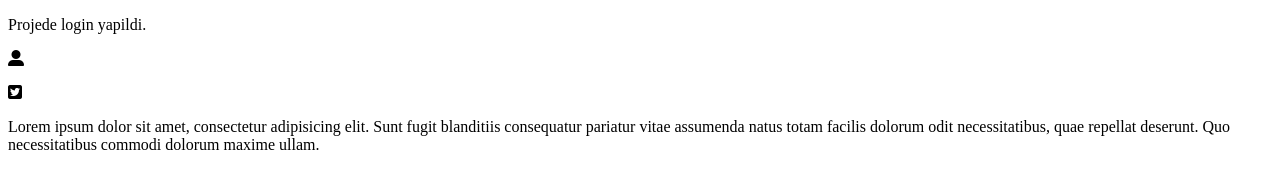
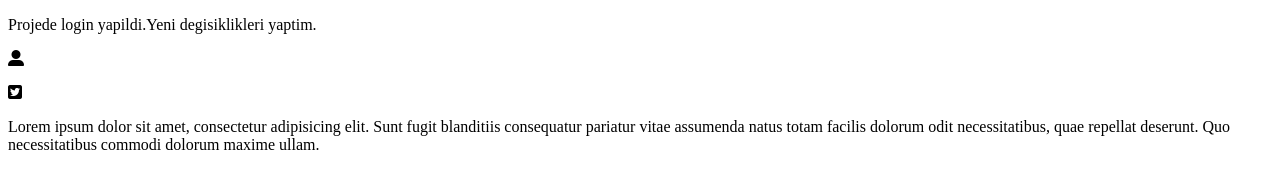
Before and after one commit to dali-saymaz/githubdeneme, a plain HTML site: page index.html in a window 1280 px wide. Drawn offline with Linux system fonts and the light colour scheme.

Commit message:
begenilmeyen her yeri degistirdim

```diff
--- a/index.html
+++ b/index.html
@@ -8,7 +8,7 @@
     <script src="https://kit.fontawesome.com/8b74271189.js" crossorigin="anonymous"></script>
 </head>
 <body>
-    <p>Projede login yapildi.</p>
+    <p>Projede login yapildi.Yeni degisiklikleri yaptim.</p>
     <p><i class="fas fa-user-alt"></i></p>
     <div><i class="fab fa-twitter-square"></i></div>
     <p>Lorem ipsum dolor sit amet, consectetur adipisicing elit. Sunt fugit blanditiis consequatur pariatur vitae assumenda natus totam facilis dolorum odit necessitatibus, quae repellat deserunt. Quo necessitatibus commodi dolorum maxime ullam.</p>
```
